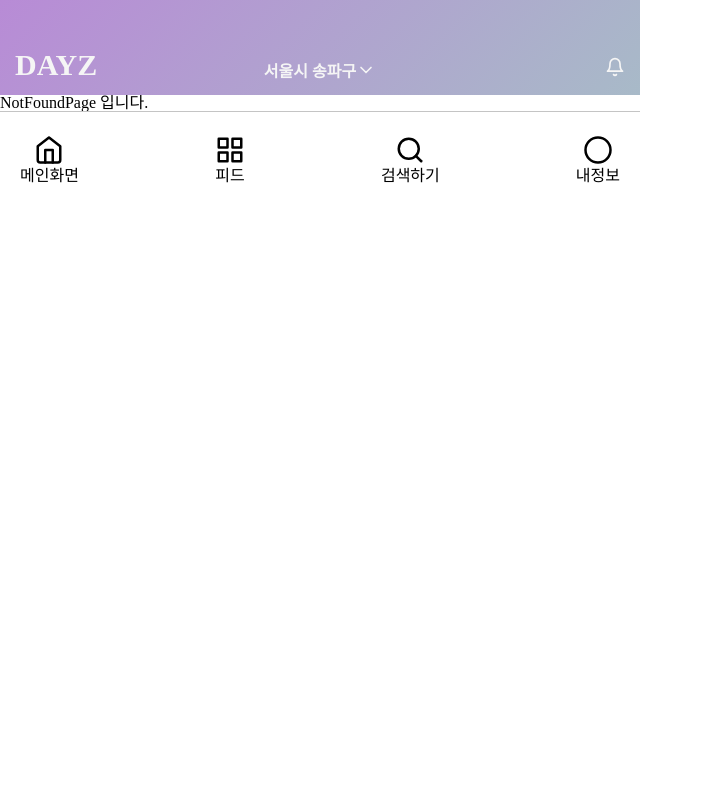
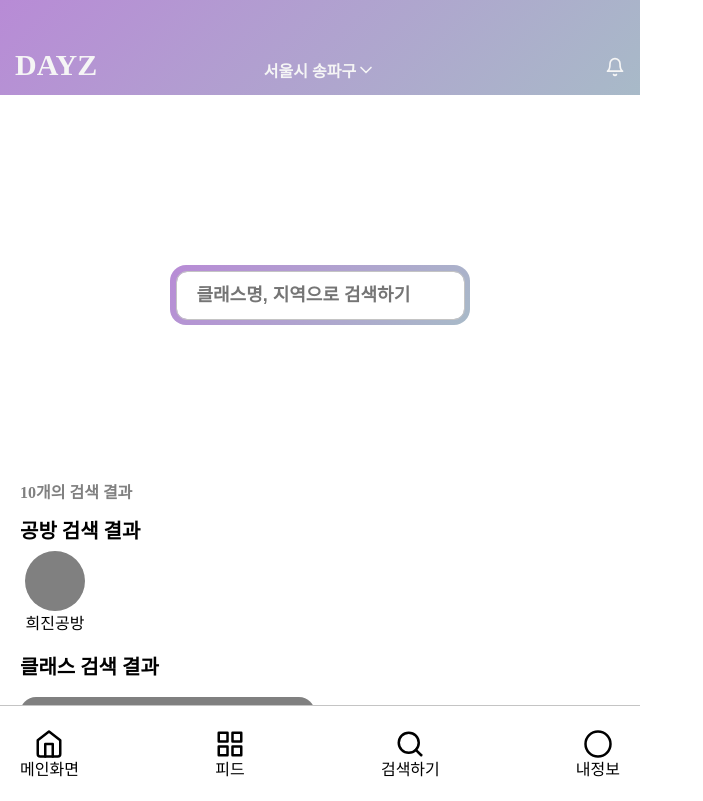
Before and after one commit to prgrms-web-devcourse/Team_DAYZ_DAYZ_FE, a React (Create React App) app: page /search/results in a window 1280 px wide. Shown: the whole page, without its empty margins (0-703 px from the left). Built offline with nearby package versions, Linux system fonts and the light colour scheme.

Commit message:
Feat: 검색 결과 페이지 구현 + tag 이름 바꿈(Homepage,Nav)

```diff
--- a/src/pages/SearchPage/index.tsx
+++ b/src/pages/SearchPage/index.tsx
@@ -25,7 +25,9 @@ const SearchPage = () => {
         {/* <SearchResultsItem>크리스마스</SearchResultsItem>
         <SearchResultsItem>크리스마스 케익</SearchResultsItem>
         <SearchResultsItem>크리스마스 리스</SearchResultsItem> */}
-        <SearchResultsItem>{searchList}</SearchResultsItem>
+        <Link to="/search/results" style={{ textDecoration: 'none' }}>
+          <SearchResultsItem>{searchList}</SearchResultsItem>
+        </Link>
       </SearchResults>
     </SearchPageWrapper>
   );
@@ -88,6 +90,7 @@ const SearchResultsItem = styled.li`
   font-size: 20px;
   font-weight: 600;
   margin-bottom: 10px;
+  color: black;
 `;
 
 export default SearchPage;
--- /dev/null
+++ b/src/pages/SearchResultsPage/index.tsx
@@ -0,0 +1,148 @@
+import styled from '@emotion/styled';
+import React from 'react';
+
+const SearchResultsPage = () => {
+  return (
+    <SearchResultsWrapper>
+      <SearchBarWrapper>
+        <SearchBar placeholder={'클래스명, 지역으로 검색하기'} autoFocus />
+      </SearchBarWrapper>
+      <ResultsLength>10개의 검색 결과</ResultsLength>
+      <ResultsCategory>
+        <ResultsCategoryTitle>공방 검색 결과</ResultsCategoryTitle>
+        <WorkShopResultsWrapper>
+          <WorkShopResultsAvatar>
+            <AvatarImg />
+            <AvatarName>희진공방</AvatarName>
+          </WorkShopResultsAvatar>
+        </WorkShopResultsWrapper>
+      </ResultsCategory>
+      <ResultsCategory>
+        <ResultsCategoryTitle>클래스 검색 결과</ResultsCategoryTitle>
+        <ProductResultsWrapper>
+          <ProductResultsItemWrapper>
+            <ProductItem>
+              <ProductImg />
+              <ProductTitle>희진공방어쩌구</ProductTitle>
+              <ProductContent>
+                크리스마스 어쩌구 저쩌구크리스마스 어쩌구 저쩌구크리스마스 어쩌구 저쩌구
+              </ProductContent>
+            </ProductItem>
+          </ProductResultsItemWrapper>
+        </ProductResultsWrapper>
+      </ResultsCategory>
+    </SearchResultsWrapper>
+  );
+};
+
+const SearchResultsWrapper = styled.section`
+  overflow: scroll;
+  width: 100%;
+  height: calc(100vh - 190px);
+`;
+const SearchBarWrapper = styled.form`
+  width: 300px;
+  height: 60px;
+  border-radius: 16px;
+  margin: calc(50% - 150px);
+  background: linear-gradient(135deg, #b88bd6 0%, #b88bd6 0.01%, #a8bac8 100%);
+  display: flex;
+  justify-content: center;
+  align-items: center;
+`;
+
+const SearchBar = styled.input`
+  width: 265px;
+  height: 45px;
+  font-size: 18px;
+  font-weight: 600;
+  color: rgba(0, 0, 0, 0.55);
+  background-color: white;
+  border-radius: 10px;
+  line-height: 50px;
+  text-align: flex-start;
+  padding-left: 20px;
+  border: none;
+  :focus {
+    outline: solid 1px #c4c4c4;
+  }
+`;
+
+const ResultsLength = styled.div`
+  font-size: 16px;
+  color: grey;
+  font-weight: 600;
+  margin-left: 20px;
+  margin-top: -10px;
+`;
+
+const ResultsCategory = styled.div`
+  margin-top: 20px;
+`;
+const ResultsCategoryTitle = styled.h4`
+  margin-left: 20px;
+  font-size: 20px;
+  font-weight: 700;
+`;
+const WorkShopResultsWrapper = styled.section`
+  margin-left: 20px;
+  display: flex;
+  justify-content: flex-start;
+  width: 100%;
+  overflow: scroll;
+`;
+const WorkShopResultsAvatar = styled.div`
+  margin: 10px 5px 5px 5px;
+`;
+const AvatarImg = styled.div`
+  width: 60px;
+  height: 60px;
+  border-radius: 50%;
+  background-color: grey;
+`;
+const AvatarName = styled.div`
+  font-size: 16px;
+  color: black;
+  text-align: center;
+  margin-top: 5px;
+`;
+const ProductResultsWrapper = styled.section`
+  margin-top: 20px;
+  padding-bottom: 40px;
+  width: 100%;
+  overflow: none;
+`;
+const ProductResultsItemWrapper = styled.div`
+  margin: 0px 20px;
+  display: grid;
+  justify-content: flex-start;
+  grid-template-columns: repeat(2, 1fr);
+  row-gap: 10px;
+  column-gap: 10px;
+  width: calc(100% - 40px);
+`;
+const ProductItem = styled.div`
+  position: relative;
+`;
+const ProductImg = styled.div`
+  width: 100%;
+  padding-top: 100%;
+  border-radius: 16px;
+  background-color: grey;
+`;
+const ProductTitle = styled.h6`
+  font-size: 20px;
+  font-weight: 600;
+  color: black;
+  margin-top: 10px;
+`;
+const ProductContent = styled.div`
+  width: 150px;
+  text-overflow: ellipsis;
+  white-space: nowrap;
+  overflow: hidden;
+  font-size: 16px;
+  color: black;
+  margin-top: 5px;
+`;
+export default SearchResultsPage;
--- a/src/pages/index.tsx
+++ b/src/pages/index.tsx
@@ -9,3 +9,4 @@ export { default as SearchPage } from './SearchPage';
 export { default as UserPage } from './UserPage';
 export { default as NotFoundPage } from './NotFoundPage';
 export { default as Comments } from './Comments';
+export { default as SearchResultsPage } from './SearchResultsPage';
--- a/src/routes/Router.tsx
+++ b/src/routes/Router.tsx
@@ -12,6 +12,7 @@ import {
   UserPage,
   NotFoundPage,
   Comments,
+  SearchResultsPage,
 } from '../pages';
 
 const Router = () => {
@@ -27,6 +28,7 @@ const Router = () => {
       <Route path="/user" exact component={UserPage} />
       <Route path="/author" exact component={AuthorPage} />
       <Route path="/feed/comments/:id" exact component={Comments} />
+      <Route path="/search/results" exact component={SearchResultsPage} />
       <Route path="*" component={NotFoundPage} />
     </Switch>
   );
--- a/src/template/Header/Header.tsx
+++ b/src/template/Header/Header.tsx
@@ -22,7 +22,7 @@ const Header = () => {
   );
 };
 
-const HeaderWrapper = styled.div`
+const HeaderWrapper = styled.header`
   position: fix;
   top: 0px;
   left: 0px;
@@ -35,7 +35,7 @@ const HeaderWrapper = styled.div`
   position: relative;
 `;
 
-const Title = styled.div`
+const Title = styled.h1`
   position: absolute;
   bottom: 0;
   left: 0;
--- a/src/template/Navigator/Navigator.tsx
+++ b/src/template/Navigator/Navigator.tsx
@@ -37,7 +37,7 @@ const Navigator = () => {
   );
 };
 
-const NavWrapper = styled.div`
+const NavWrapper = styled.nav`
   position: fix;
   bottom: 0;
   left: 0;
```
